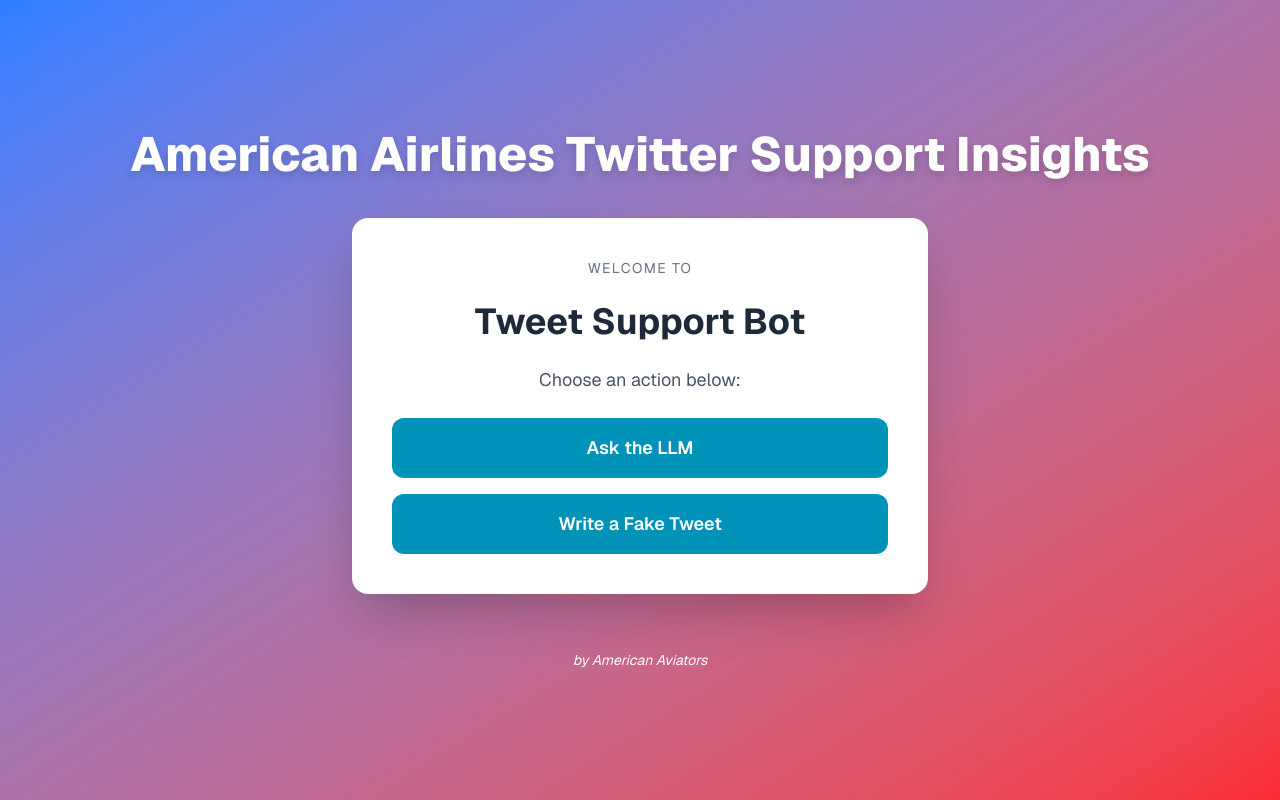
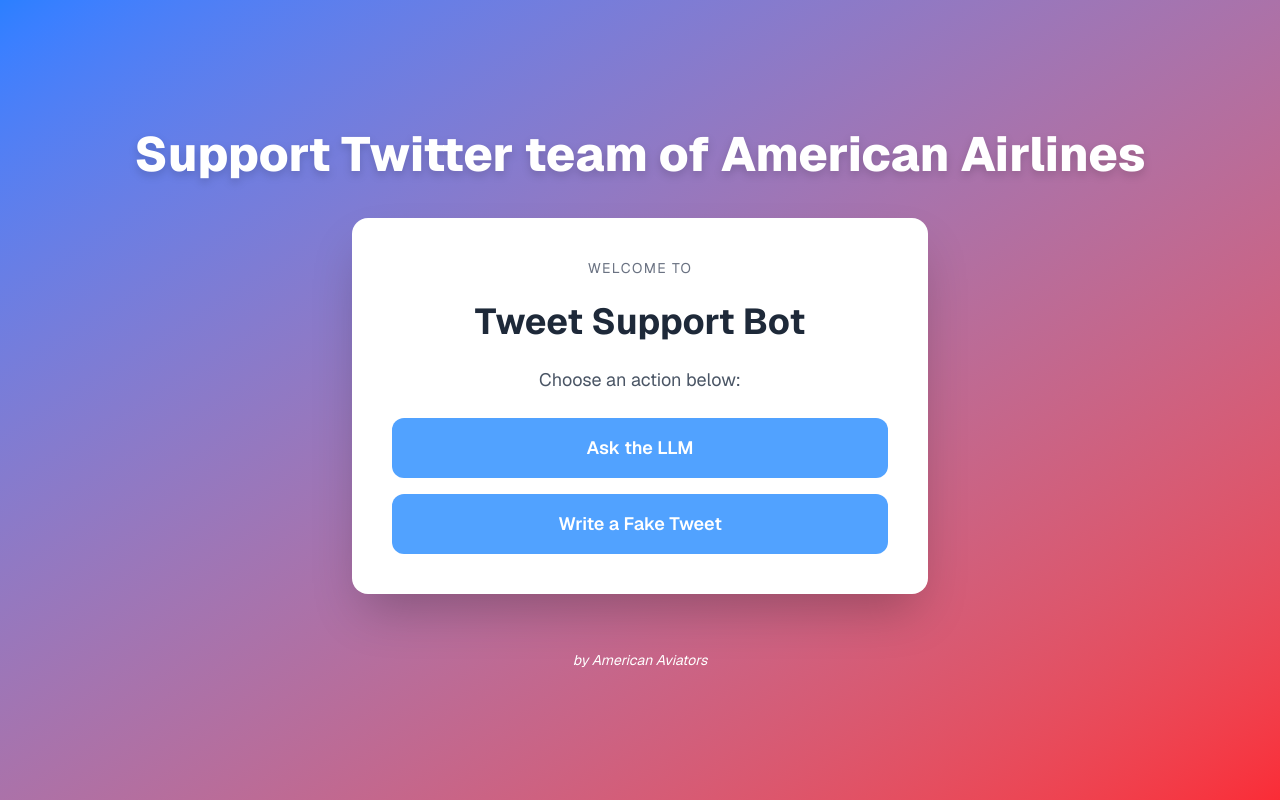
Before and after one commit to SpelGekko/dbl-website-nextjs, a Next.js app: page / in a window 1280 px wide. Built offline with nearby package versions, Linux system fonts and the light colour scheme.

Commit message:
Finishing Home Page

```diff
--- a/app/(root)/page.tsx
+++ b/app/(root)/page.tsx
@@ -7,7 +7,7 @@
 
       {/* External Title */}
       <h1 className="text-5xl font-extrabold text-white drop-shadow-lg">
-        American Airlines Twitter Support Insights
+      Support Twitter team of American Airlines
       </h1>
 
       {/* Card Block */}
@@ -19,14 +19,14 @@
         <nav className="flex flex-col space-y-4">
           <Link
             href="/llm"
-            className="block w-full bg-cyan-600 text-white py-4 rounded-xl text-lg font-semibold hover:bg-cyan-700 transition"
+            className="block w-full bg-blue-400 text-white py-4 rounded-xl text-lg font-semibold hover:bg-blue-500 transition"
           >
             Ask the LLM
           </Link>
 
           <Link
             href="/xitter"
-            className="block w-full bg-cyan-600 text-white py-4 rounded-xl text-lg font-semibold hover:bg-cyan-700 transition"
+            className="block w-full bg-blue-400 text-white py-4 rounded-xl text-lg font-semibold hover:bg-blue-500 transition"
           >
             Write a Fake Tweet
           </Link>
--- a/app/llm/page.tsx
+++ b/app/llm/page.tsx
@@ -49,13 +49,13 @@
   };
 
   return (
-    <div className="min-h-screen bg-blue-200 flex items-center justify-center p-8 font-sans">
+    <div className="min-h-screen bg-blue-400 flex items-center justify-center p-8 font-sans">
       <div className="bg-white p-12 rounded-2xl shadow-lg w-full max-w-3xl">
         <h1 className="text-3xl font-semibold text-indigo-300 mb-6 text-center">Ask the LLM</h1>
         <form onSubmit={handleSubmit}>
           <input
             type="text"
-            className="w-full p-3 border text-indigo-300 border-gray-100 rounded-md text-base mb-4 focus:outline-indigo-300"
+            className="w-full p-3 border text-black-300 border-gray-100 rounded-md text-base mb-4 focus:outline-indigo-300"
             placeholder="Type your question..."
             value={question}
             onChange={(e) => setQuestion(e.target.value)}
```
